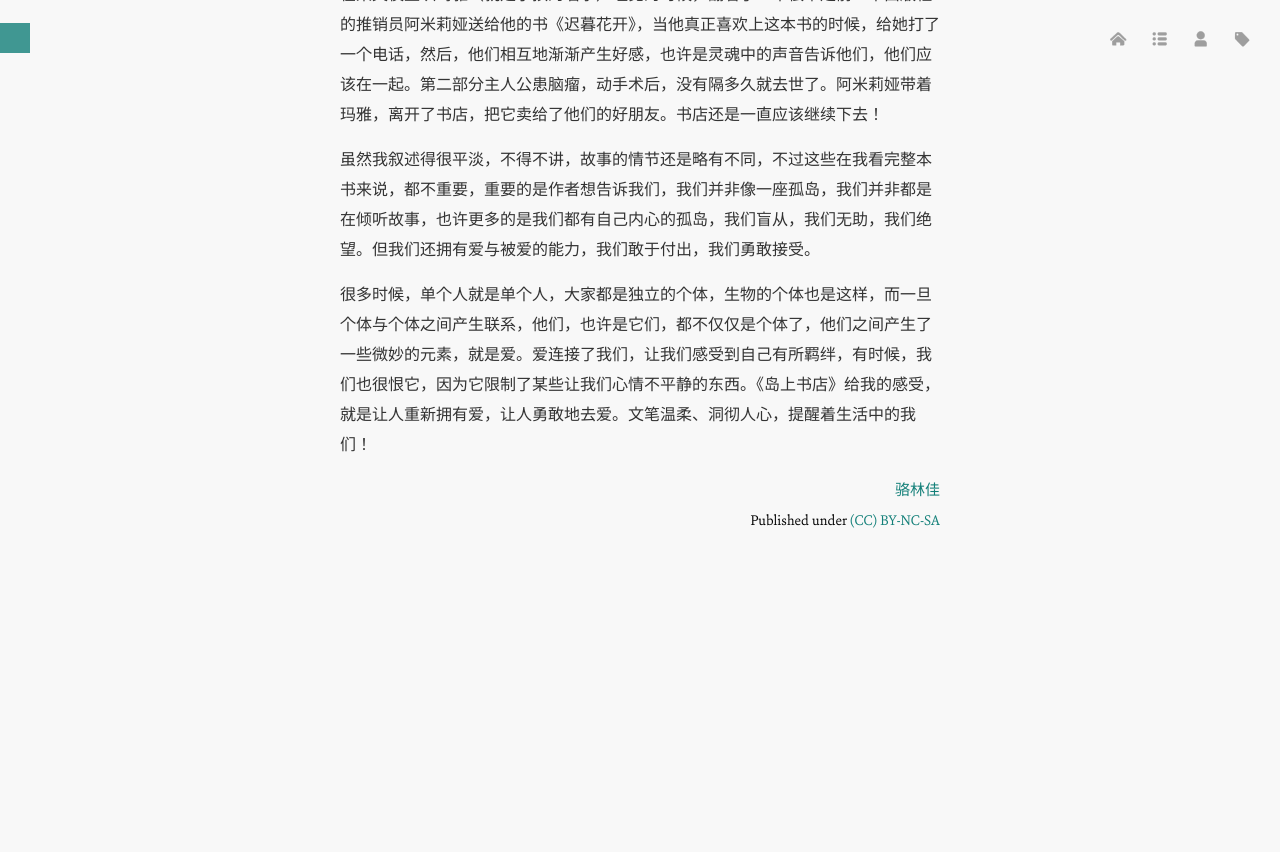
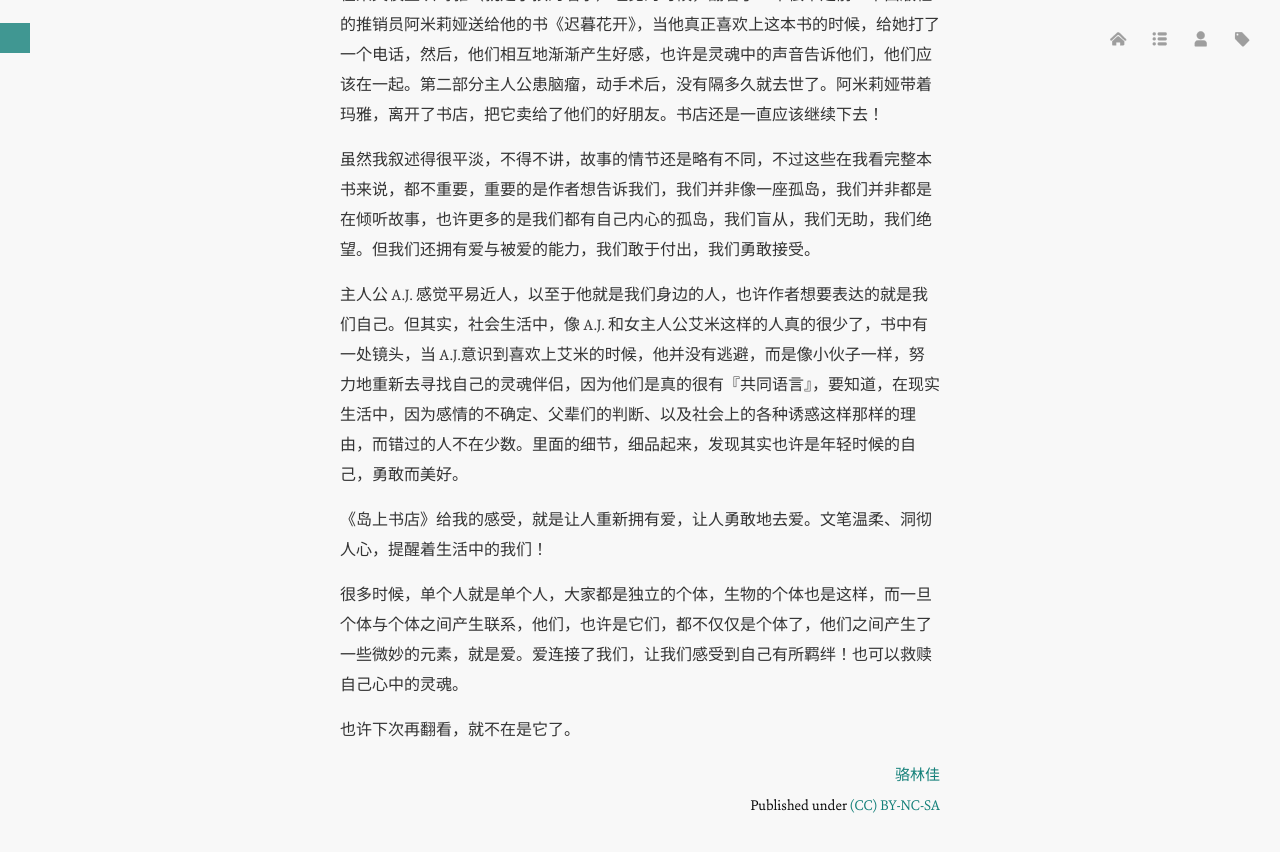
Before and after one commit to luolinjia/cn, a Jekyll site: the page built from _posts/2016-01-12-the-storied-life-of-A.J.Fikry.md, in a window 1280 px wide and 900 px high, scrolled down 832 px. Shown: the top 852 px of the window. Built offline with Jekyll 4.4.1, drawn with Linux system fonts in a browser that asks for light colours; Markdown is read by kramdown in place of the engine named in the settings; comment, search, counter and statistics services are not loaded; before the commit the page ends 1447 px from its top, so only the background shows below that.

Commit message:
Update the post 岛上书店

```diff
--- a/_posts/2016-01-12-the-storied-life-of-A.J.Fikry.md
+++ b/_posts/2016-01-12-the-storied-life-of-A.J.Fikry.md
@@ -19,4 +19,10 @@ tags:
 
 虽然我叙述得很平淡，不得不讲，故事的情节还是略有不同，不过这些在我看完整本书来说，都不重要，重要的是作者想告诉我们，我们并非像一座孤岛，我们并非都是在倾听故事，也许更多的是我们都有自己内心的孤岛，我们盲从，我们无助，我们绝望。但我们还拥有爱与被爱的能力，我们敢于付出，我们勇敢接受。
 
-很多时候，单个人就是单个人，大家都是独立的个体，生物的个体也是这样，而一旦个体与个体之间产生联系，他们，也许是它们，都不仅仅是个体了，他们之间产生了一些微妙的元素，就是爱。爱连接了我们，让我们感受到自己有所羁绊，有时候，我们也很恨它，因为它限制了某些让我们心情不平静的东西。《岛上书店》给我的感受，就是让人重新拥有爱，让人勇敢地去爱。文笔温柔、洞彻人心，提醒着生活中的我们！
+主人公 A.J. 感觉平易近人，以至于他就是我们身边的人，也许作者想要表达的就是我们自己。但其实，社会生活中，像 A.J. 和女主人公艾米这样的人真的很少了，书中有一处镜头，当 A.J.意识到喜欢上艾米的时候，他并没有逃避，而是像小伙子一样，努力地重新去寻找自己的灵魂伴侣，因为他们是真的很有『共同语言』，要知道，在现实生活中，因为感情的不确定、父辈们的判断、以及社会上的各种诱惑这样那样的理由，而错过的人不在少数。里面的细节，细品起来，发现其实也许是年轻时候的自己，勇敢而美好。
+
+《岛上书店》给我的感受，就是让人重新拥有爱，让人勇敢地去爱。文笔温柔、洞彻人心，提醒着生活中的我们！
+
+很多时候，单个人就是单个人，大家都是独立的个体，生物的个体也是这样，而一旦个体与个体之间产生联系，他们，也许是它们，都不仅仅是个体了，他们之间产生了一些微妙的元素，就是爱。爱连接了我们，让我们感受到自己有所羁绊！也可以救赎自己心中的灵魂。
+
+也许下次再翻看，就不在是它了。
```
